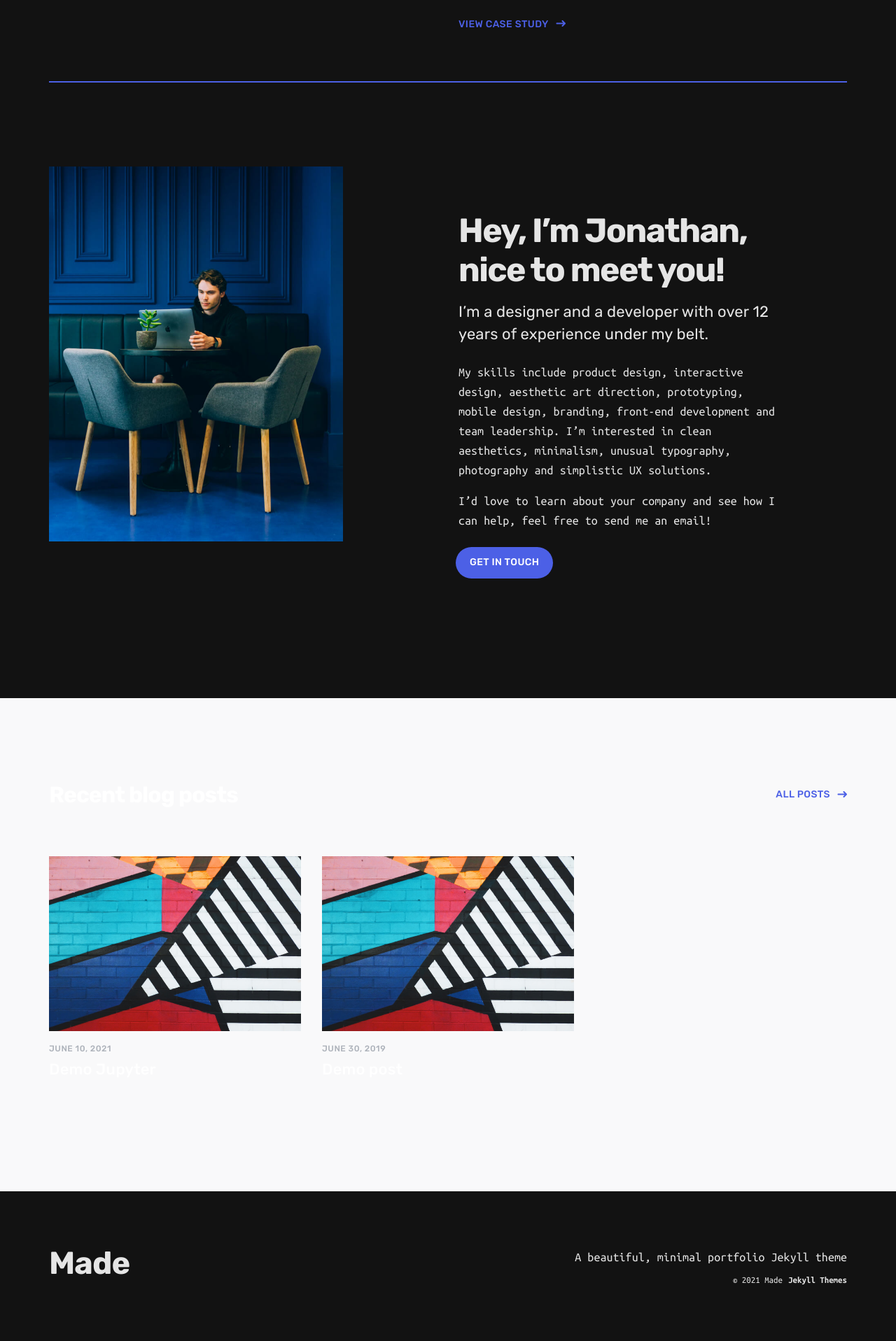
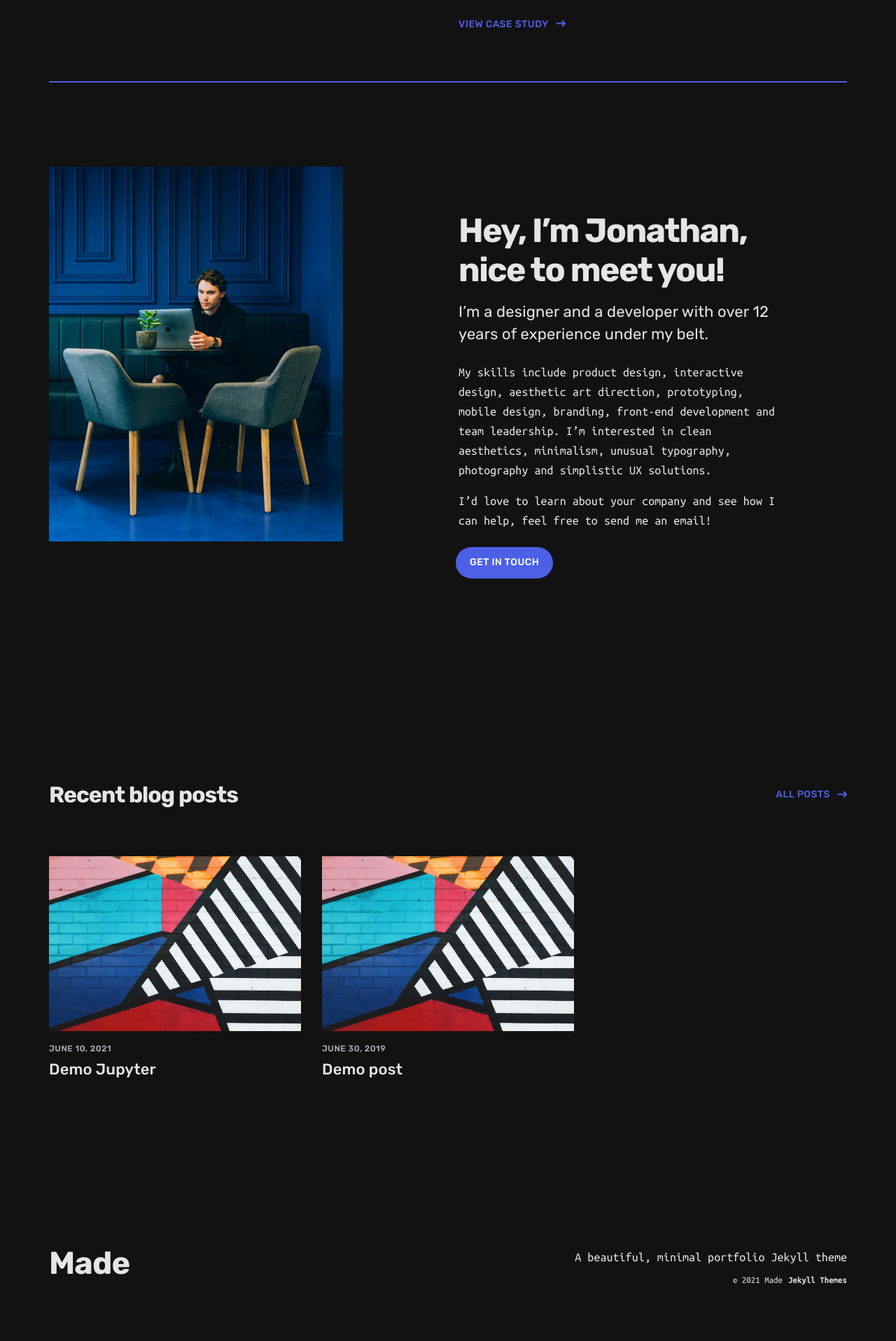
Before and after one commit to sekaizato/BADS7105-CRM, a Jekyll site: the page built from index.html, in a window 1280 px wide. Shown: the part 1467-3384 px from the top of the page at 70% size. Built offline with Jekyll 4.4.1, drawn with Linux system fonts in a browser that asks for light colours; nearby versions of some CDN libraries.

Commit message:
Update Blog Post BGColor

```diff
--- a/_sass/_includes/_section__recent-posts.scss
+++ b/_sass/_includes/_section__recent-posts.scss
@@ -6,7 +6,7 @@
 
 .recent-posts {
   padding: 64px 0 80px;
-  background-color: #f9f9fa;
+  background-color: rgba(0,0,0,0);
 
   .recent-posts__header {
     margin-bottom: 40px;
```
